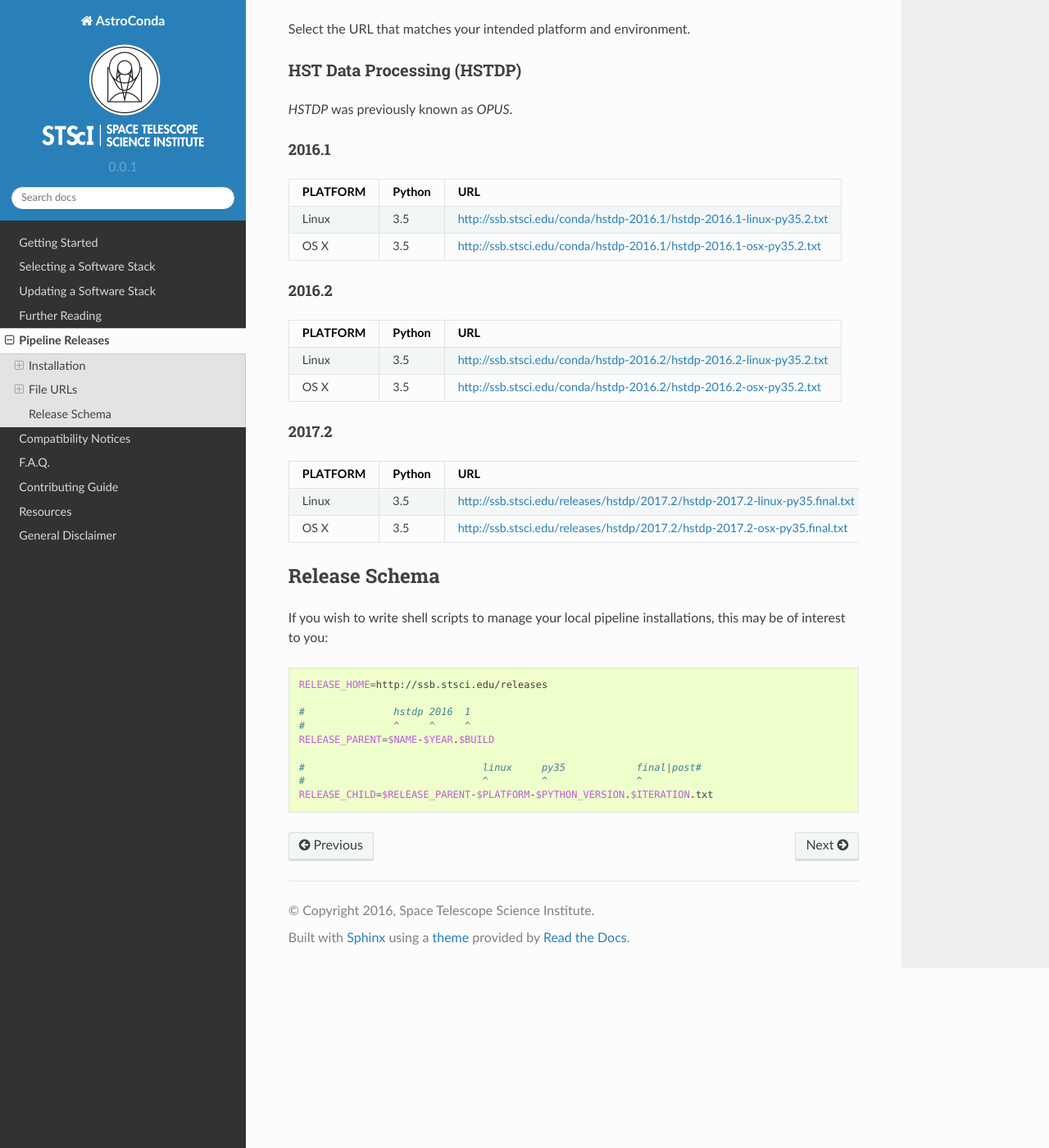
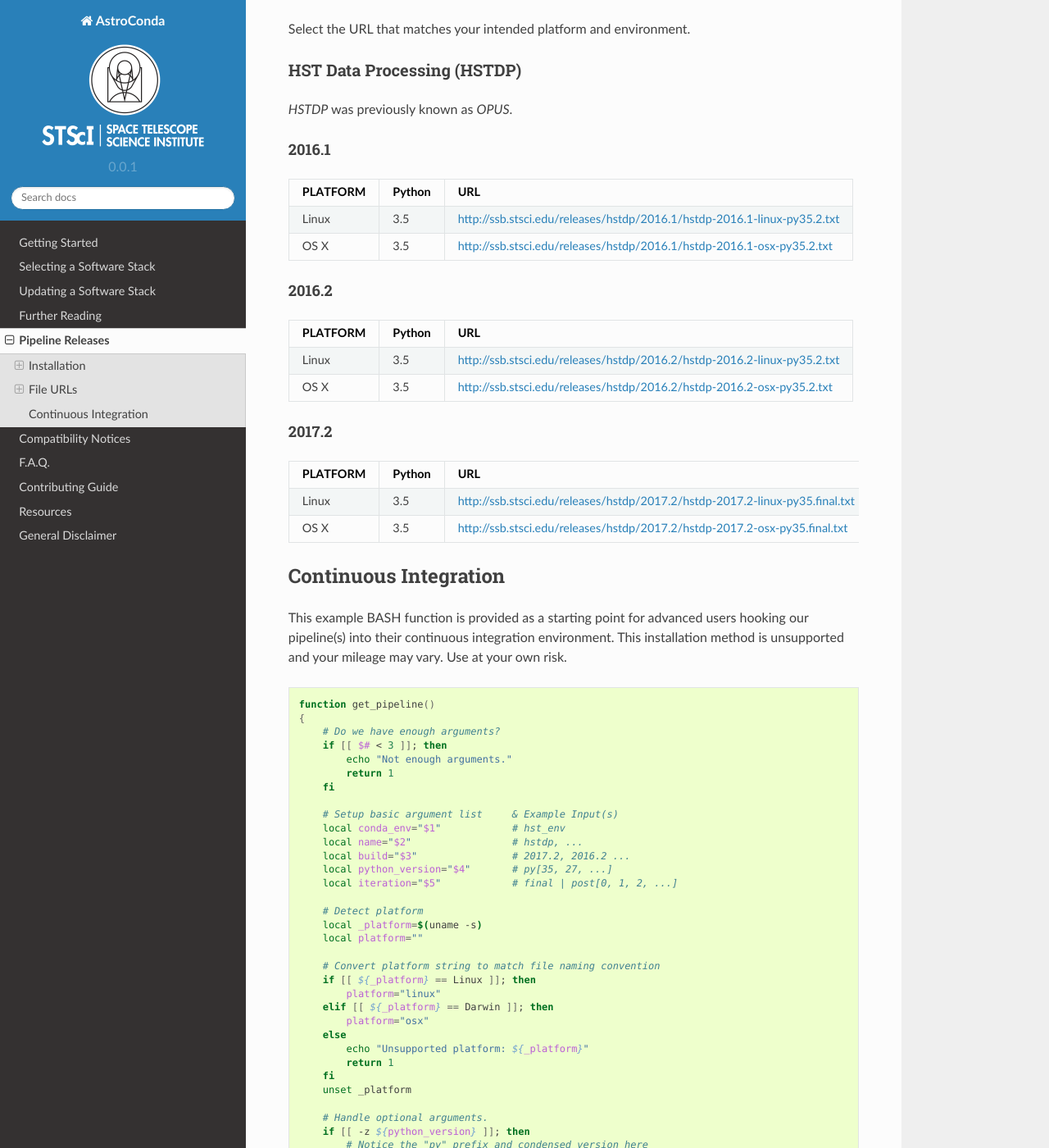
Before and after one commit to jhunkeler/astroconda, a Sphinx documentation site: the page built from source/releases.rst, in a window 1280 px wide and 1400 px high, scrolled down 969 px. Shown: the whole window at 82% size. Built offline with Sphinx 7.4.7 and the Read the Docs theme 2.0.0, drawn with Linux system fonts in a browser that asks for light colours; pages that are not in the unit, such as notebooks, are missing from menus; some of the changed text lies outside the part shown.

Commit message:
Change URLs; Add CI example script

```diff
--- a/source/releases.rst
+++ b/source/releases.rst
@@ -54,8 +54,8 @@
 ========  ======  ===
 PLATFORM  Python  URL
 ========  ======  ===
-Linux     3.5     http://ssb.stsci.edu/conda/hstdp-2016.1/hstdp-2016.1-linux-py35.2.txt
-OS X      3.5     http://ssb.stsci.edu/conda/hstdp-2016.1/hstdp-2016.1-osx-py35.2.txt
+Linux     3.5     http://ssb.stsci.edu/releases/hstdp/2016.1/hstdp-2016.1-linux-py35.2.txt
+OS X      3.5     http://ssb.stsci.edu/releases/hstdp/2016.1/hstdp-2016.1-osx-py35.2.txt
 ========  ======  ===
 
 2016.2
@@ -64,8 +64,8 @@
 ========  ======  ===
 PLATFORM  Python  URL
 ========  ======  ===
-Linux     3.5     http://ssb.stsci.edu/conda/hstdp-2016.2/hstdp-2016.2-linux-py35.2.txt
-OS X      3.5     http://ssb.stsci.edu/conda/hstdp-2016.2/hstdp-2016.2-osx-py35.2.txt
+Linux     3.5     http://ssb.stsci.edu/releases/hstdp/2016.2/hstdp-2016.2-linux-py35.2.txt
+OS X      3.5     http://ssb.stsci.edu/releases/hstdp/2016.2/hstdp-2016.2-osx-py35.2.txt
 ========  ======  ===
 
 2017.2
@@ -79,19 +79,73 @@
 ========  ======  ===
 
 
-Release Schema
-==============
+Continuous Integration
+======================
 
-If you wish to write shell scripts to manage your local pipeline installations, this may be of interest to you:
+This example BASH function is provided as a starting point for advanced users hooking our pipeline(s) into their continuous integration environment. This installation method is unsupported and your mileage may vary. Use at your own risk.
 
 .. code-block:: sh
 
-    RELEASE_HOME=http://ssb.stsci.edu/releases
+    function get_pipeline()
+    {
+        # Do we have enough arguments?
+        if [[ $# < 3 ]]; then
+            echo "Not enough arguments."
+            return 1
+        fi
 
-    #               hstdp 2016  1
-    #               ^     ^     ^
-    RELEASE_PARENT=$NAME-$YEAR.$BUILD
+        # Setup basic argument list     & Example Input(s)
+        local conda_env="$1"            # hst_env
+        local name="$2"                 # hstdp, ...
+        local build="$3"                # 2017.2, 2016.2 ...
+        local python_version="$4"       # py[35, 27, ...]
+        local iteration="$5"            # final | post[0, 1, 2, ...]
 
-    #                              linux     py35            final|post#
-    #                              ^         ^               ^
-    RELEASE_CHILD=$RELEASE_PARENT-$PLATFORM-$PYTHON_VERSION.$ITERATION.txt
+        # Detect platform
+        local _platform=$(uname -s)
+        local platform=""
+
+        # Convert platform string to match file naming convention
+        if [[ ${_platform} == Linux ]]; then
+            platform="linux"
+        elif [[ ${_platform} == Darwin ]]; then
+            platform="osx"
+        else
+            echo "Unsupported platform: ${_platform}"
+            return 1
+        fi
+        unset _platform
+
+        # Handle optional arguments.
+        if [[ -z ${python_version} ]]; then
+            # Notice the "py" prefix and condensed version here
+            python_version="py35"
+        fi
+
+        if [[ -z ${iteration} ]]; then
+            iteration="final"
+        fi
+
+        # Assemble pipeline spec file URL
+        local ac_root="http://ssb.stsci.edu/releases"
+        local ac_base="${ac_root}/${name}/${build}"
+        local ac_spec="${name}-${build}-${platform}-${python_version}.${iteration}.txt"
+        local ac_url="${ac_base}/${ac_spec}"
+
+        # Perform installation
+        conda create -q -n "${conda_env}" --file "${ac_url}"
+        return $?
+    }
+
+    #
+    # Usage example:
+    #
+
+    # Silently generate a pipeline environment called "hst_env"
+    get_pipeline hst_env hstdp 2017.2
+
+    # Enter environment
+    source activate hst_env
+
+    # ... do work ...
+    # EOF
```
